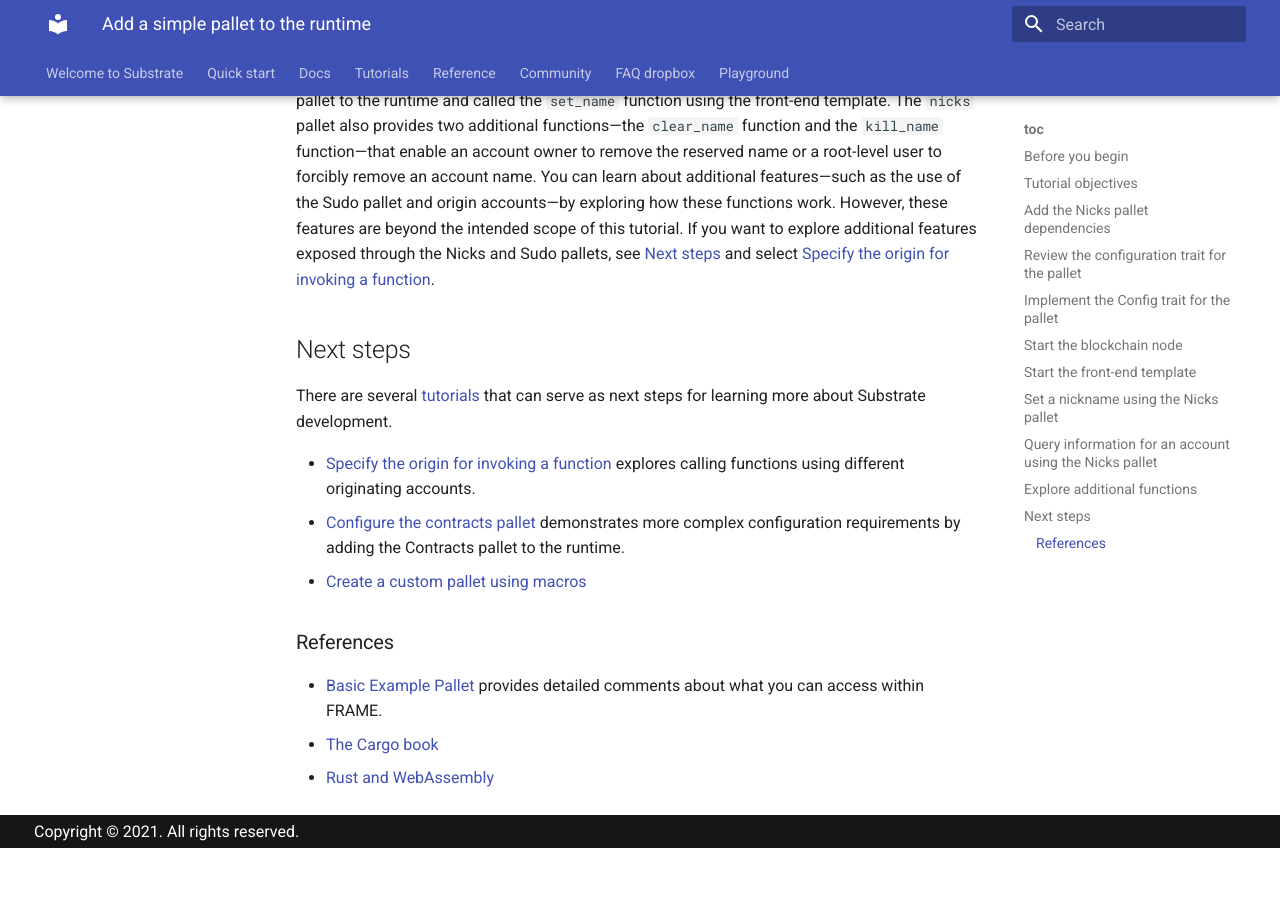
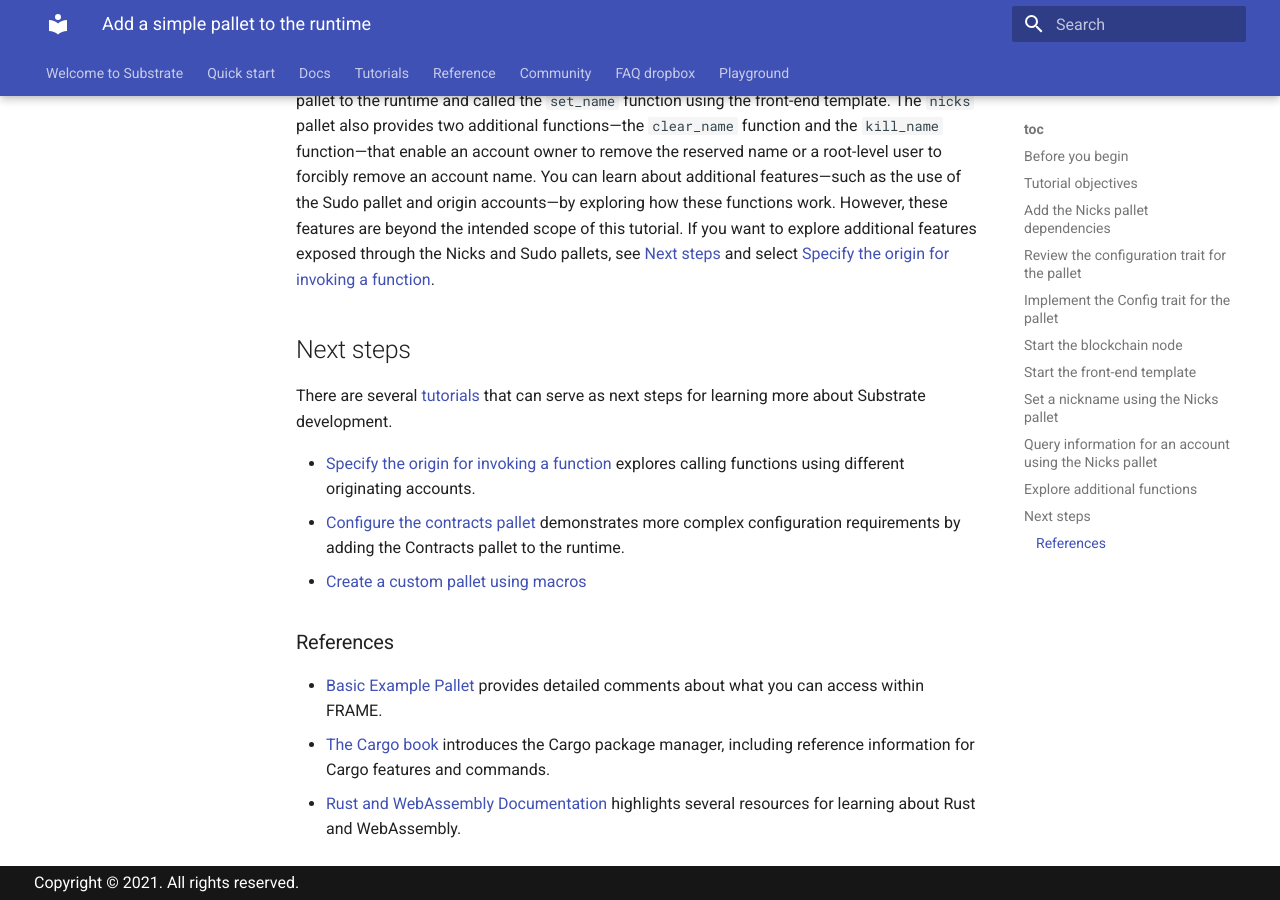
Before and after one commit to polkadot-developers/docs-sandbox, an MkDocs documentation site: the page built from source/docs/tutorials/07-add-a-pallet.md, in a window 1280 px wide and 900 px high, scrolled down 9318 px. Built offline with MkDocs 1.6.1 and Material for MkDocs 9.7.7, drawn with Linux system fonts in a browser that asks for light colours; before the commit the page ends 10166 px from its top, so only the background shows below that.

Commit message:
Update references

```diff
--- a/source/docs/tutorials/07-add-a-pallet.md
+++ b/source/docs/tutorials/07-add-a-pallet.md
@@ -393,7 +393,7 @@
 
 ## Next steps
 
-There are several [tutorials](/tutorials) that can serve as next steps for learning more about Substrate development.
+There are several [tutorials](../tutorials) that can serve as next steps for learning more about Substrate development.
 
 * [Specify the origin for invoking a function]() explores calling functions using different originating accounts.
 * [Configure the contracts pallet]() demonstrates more complex configuration requirements by adding the Contracts pallet to the runtime.
@@ -402,5 +402,5 @@
 ### References
 
 * [Basic Example Pallet](https://github.com/paritytech/substrate/tree/master/frame/examples/basic) provides detailed comments about what you can access within FRAME.
-* [The Cargo book](https://doc.rust-lang.org/stable/cargo/)
-* [Rust and WebAssembly](https://rustwasm.github.io/)
+* [The Cargo book](https://doc.rust-lang.org/stable/cargo/) introduces the Cargo package manager, including reference information for Cargo features and commands.
+* [Rust and WebAssembly Documentation](https://rustwasm.github.io/docs.html) highlights several resources for learning about Rust and WebAssembly.
```
